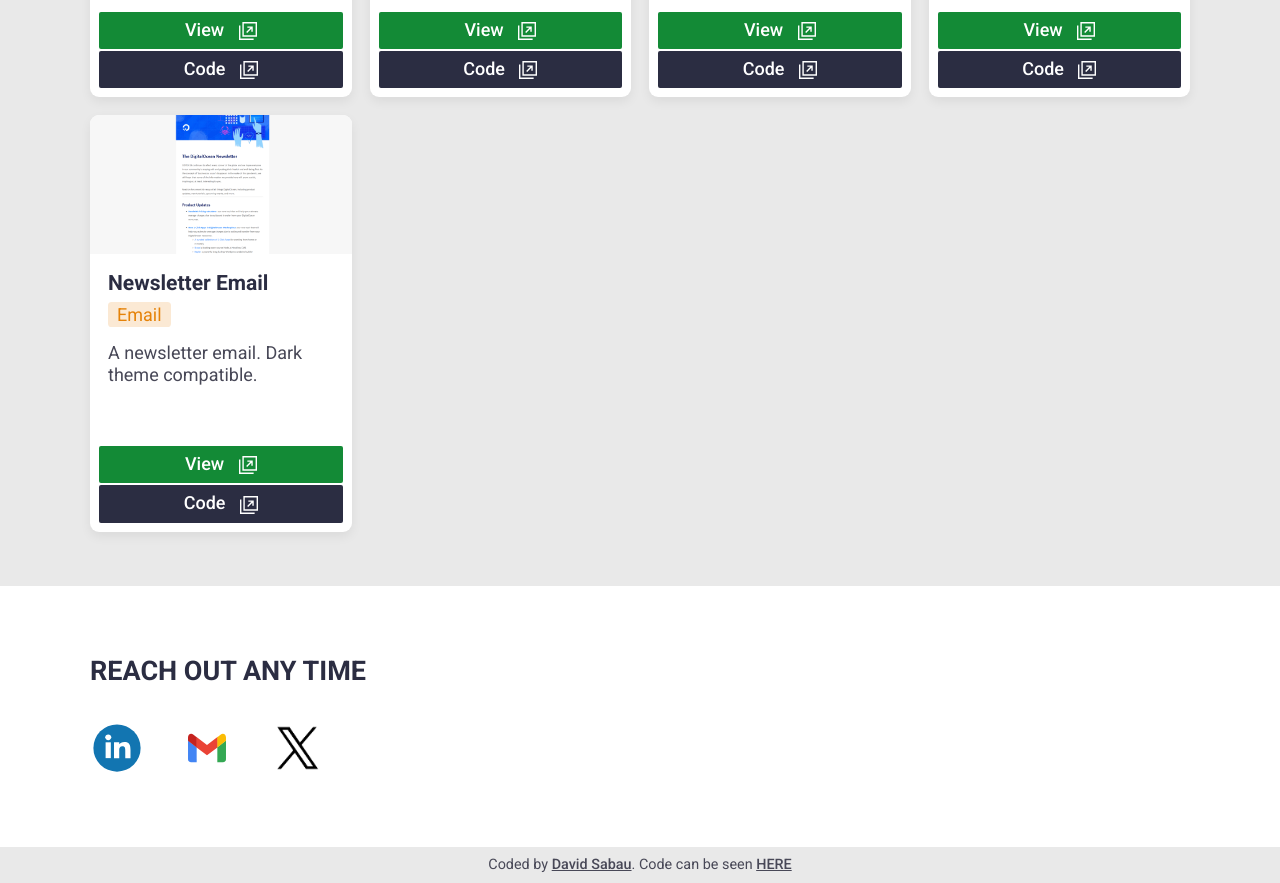
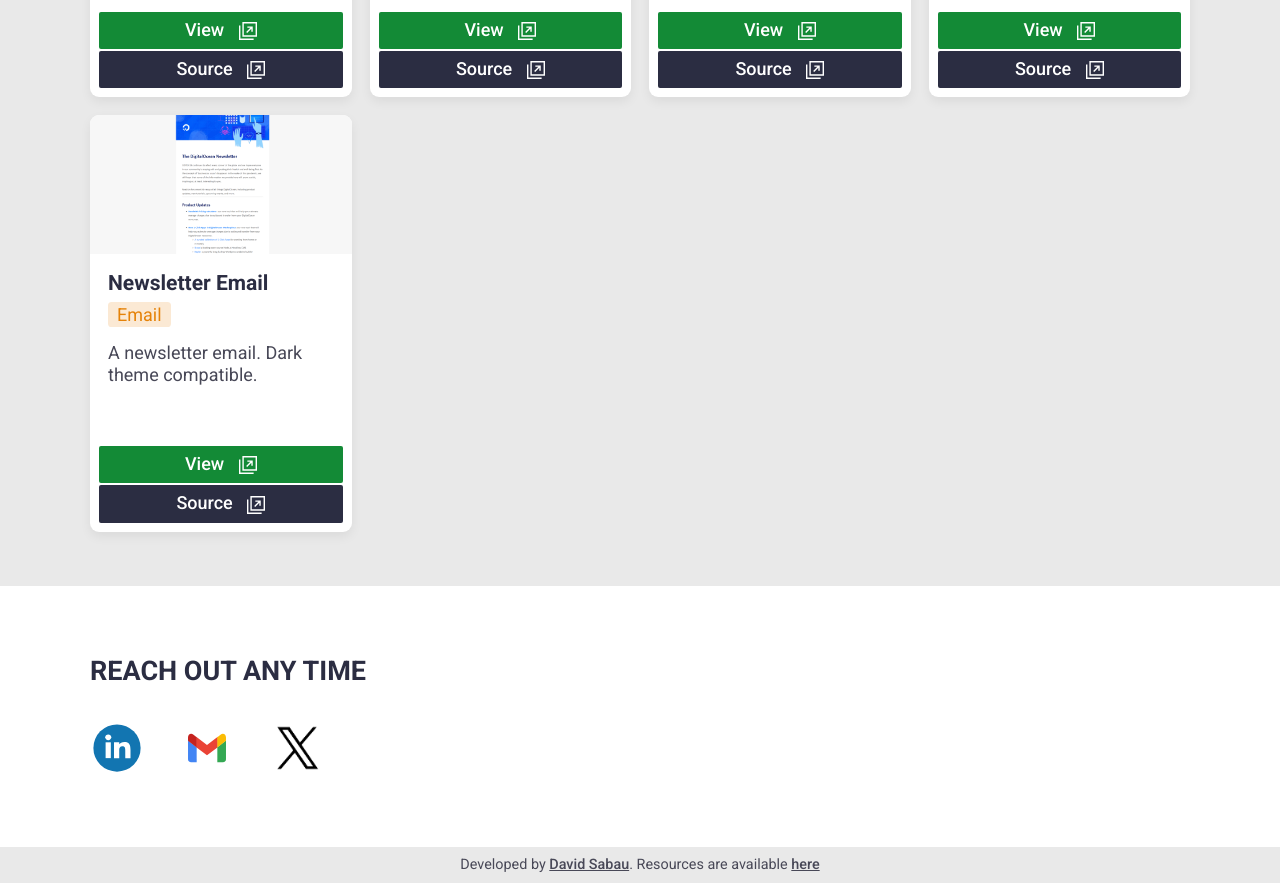
Before and after one commit to davosab/email-dev-portfolio, a plain HTML site: page index.html in a window 1280 px wide. Shown: the part 2217-3100 px from the top of the page. Drawn offline with Linux system fonts and the light colour scheme.

Commit message:
Update index.html

```diff
--- a/index.html
+++ b/index.html
@@ -170,7 +170,7 @@
         </p>
       </div>
       <a class="view-link" target="_blank" href="projects/lead capture/lead-capture">View<svg version="1.1" id="_x32_" xmlns="http://www.w3.org/2000/svg" xmlns:xlink="http://www.w3.org/1999/xlink" viewBox="0 0 512 512" xml:space="preserve"><g id="SVGRepo_bgCarrier" stroke-width="0"></g><g id="SVGRepo_tracerCarrier" stroke-linecap="round" stroke-linejoin="round"></g><g id="SVGRepo_iconCarrier"><g><path d="M96,0v416h416V0H96z M472,376H136V40h336V376z"></path><polygon points="40,472 40,296 40,136 40,96 0,96 0,512 416,512 416,472 376,472 "></polygon><polygon points="232.812,312.829 350.671,194.969 350.671,279.766 390.671,279.766 390.671,126.688 237.594,126.688 237.594,166.688 322.39,166.688 204.531,284.547 "></polygon></g></g></svg></a>
-      <a class="code-link" target="_blank" href="https://github.com/davosab/email-dev-portfolio/tree/main/projects/lead%20capture">Code<svg version="1.1" id="_x32_" xmlns="http://www.w3.org/2000/svg" xmlns:xlink="http://www.w3.org/1999/xlink" viewBox="0 0 512 512" xml:space="preserve"><g id="SVGRepo_bgCarrier" stroke-width="0"></g><g id="SVGRepo_tracerCarrier" stroke-linecap="round" stroke-linejoin="round"></g><g id="SVGRepo_iconCarrier"><g><path d="M96,0v416h416V0H96z M472,376H136V40h336V376z"></path><polygon points="40,472 40,296 40,136 40,96 0,96 0,512 416,512 416,472 376,472 "></polygon><polygon points="232.812,312.829 350.671,194.969 350.671,279.766 390.671,279.766 390.671,126.688 237.594,126.688 237.594,166.688 322.39,166.688 204.531,284.547 "></polygon></g></g></svg></a>
+      <a class="code-link" target="_blank" href="https://github.com/davosab/email-dev-portfolio/tree/main/projects/lead%20capture">Source<svg version="1.1" id="_x32_" xmlns="http://www.w3.org/2000/svg" xmlns:xlink="http://www.w3.org/1999/xlink" viewBox="0 0 512 512" xml:space="preserve"><g id="SVGRepo_bgCarrier" stroke-width="0"></g><g id="SVGRepo_tracerCarrier" stroke-linecap="round" stroke-linejoin="round"></g><g id="SVGRepo_iconCarrier"><g><path d="M96,0v416h416V0H96z M472,376H136V40h336V376z"></path><polygon points="40,472 40,296 40,136 40,96 0,96 0,512 416,512 416,472 376,472 "></polygon><polygon points="232.812,312.829 350.671,194.969 350.671,279.766 390.671,279.766 390.671,126.688 237.594,126.688 237.594,166.688 322.39,166.688 204.531,284.547 "></polygon></g></g></svg></a>
     </article>
 
     <article data-project-type="landing-page" class="card">
@@ -186,7 +186,7 @@
         </p>
       </div>
       <a class="view-link" target="_blank" href="projects/sign up/sign-up">View<svg version="1.1" id="_x32_" xmlns="http://www.w3.org/2000/svg" xmlns:xlink="http://www.w3.org/1999/xlink" viewBox="0 0 512 512" xml:space="preserve"><g id="SVGRepo_bgCarrier" stroke-width="0"></g><g id="SVGRepo_tracerCarrier" stroke-linecap="round" stroke-linejoin="round"></g><g id="SVGRepo_iconCarrier"><g><path d="M96,0v416h416V0H96z M472,376H136V40h336V376z"></path><polygon points="40,472 40,296 40,136 40,96 0,96 0,512 416,512 416,472 376,472 "></polygon><polygon points="232.812,312.829 350.671,194.969 350.671,279.766 390.671,279.766 390.671,126.688 237.594,126.688 237.594,166.688 322.39,166.688 204.531,284.547 "></polygon></g></g></svg></a>
-      <a class="code-link" target="_blank" href="https://github.com/davosab/email-dev-portfolio/tree/main/projects/sign%20up">Code<svg version="1.1" id="_x32_" xmlns="http://www.w3.org/2000/svg" xmlns:xlink="http://www.w3.org/1999/xlink" viewBox="0 0 512 512" xml:space="preserve"><g id="SVGRepo_bgCarrier" stroke-width="0"></g><g id="SVGRepo_tracerCarrier" stroke-linecap="round" stroke-linejoin="round"></g><g id="SVGRepo_iconCarrier"><g><path d="M96,0v416h416V0H96z M472,376H136V40h336V376z"></path><polygon points="40,472 40,296 40,136 40,96 0,96 0,512 416,512 416,472 376,472 "></polygon><polygon points="232.812,312.829 350.671,194.969 350.671,279.766 390.671,279.766 390.671,126.688 237.594,126.688 237.594,166.688 322.39,166.688 204.531,284.547 "></polygon></g></g></svg></a>
+      <a class="code-link" target="_blank" href="https://github.com/davosab/email-dev-portfolio/tree/main/projects/sign%20up">Source<svg version="1.1" id="_x32_" xmlns="http://www.w3.org/2000/svg" xmlns:xlink="http://www.w3.org/1999/xlink" viewBox="0 0 512 512" xml:space="preserve"><g id="SVGRepo_bgCarrier" stroke-width="0"></g><g id="SVGRepo_tracerCarrier" stroke-linecap="round" stroke-linejoin="round"></g><g id="SVGRepo_iconCarrier"><g><path d="M96,0v416h416V0H96z M472,376H136V40h336V376z"></path><polygon points="40,472 40,296 40,136 40,96 0,96 0,512 416,512 416,472 376,472 "></polygon><polygon points="232.812,312.829 350.671,194.969 350.671,279.766 390.671,279.766 390.671,126.688 237.594,126.688 237.594,166.688 322.39,166.688 204.531,284.547 "></polygon></g></g></svg></a>
     </article>
 
     <article data-project-type="email" class="card">
@@ -202,7 +202,7 @@
         </p>
       </div>
       <a class="view-link" target="_blank" href="projects/bose-promotional">View<svg version="1.1" id="_x32_" xmlns="http://www.w3.org/2000/svg" xmlns:xlink="http://www.w3.org/1999/xlink" viewBox="0 0 512 512" xml:space="preserve"><g id="SVGRepo_bgCarrier" stroke-width="0"></g><g id="SVGRepo_tracerCarrier" stroke-linecap="round" stroke-linejoin="round"></g><g id="SVGRepo_iconCarrier"><g><path d="M96,0v416h416V0H96z M472,376H136V40h336V376z"></path><polygon points="40,472 40,296 40,136 40,96 0,96 0,512 416,512 416,472 376,472 "></polygon><polygon points="232.812,312.829 350.671,194.969 350.671,279.766 390.671,279.766 390.671,126.688 237.594,126.688 237.594,166.688 322.39,166.688 204.531,284.547 "></polygon></g></g></svg></a>
-      <a class="code-link" target="_blank" href="https://github.com/davosab/email-dev-portfolio/blob/main/projects/bose-promotional.html">Code<svg version="1.1" id="_x32_" xmlns="http://www.w3.org/2000/svg" xmlns:xlink="http://www.w3.org/1999/xlink" viewBox="0 0 512 512" xml:space="preserve"><g id="SVGRepo_bgCarrier" stroke-width="0"></g><g id="SVGRepo_tracerCarrier" stroke-linecap="round" stroke-linejoin="round"></g><g id="SVGRepo_iconCarrier"><g><path d="M96,0v416h416V0H96z M472,376H136V40h336V376z"></path><polygon points="40,472 40,296 40,136 40,96 0,96 0,512 416,512 416,472 376,472 "></polygon><polygon points="232.812,312.829 350.671,194.969 350.671,279.766 390.671,279.766 390.671,126.688 237.594,126.688 237.594,166.688 322.39,166.688 204.531,284.547 "></polygon></g></g></svg></a>
+      <a class="code-link" target="_blank" href="https://github.com/davosab/email-dev-portfolio/blob/main/projects/bose-promotional.html">Source<svg version="1.1" id="_x32_" xmlns="http://www.w3.org/2000/svg" xmlns:xlink="http://www.w3.org/1999/xlink" viewBox="0 0 512 512" xml:space="preserve"><g id="SVGRepo_bgCarrier" stroke-width="0"></g><g id="SVGRepo_tracerCarrier" stroke-linecap="round" stroke-linejoin="round"></g><g id="SVGRepo_iconCarrier"><g><path d="M96,0v416h416V0H96z M472,376H136V40h336V376z"></path><polygon points="40,472 40,296 40,136 40,96 0,96 0,512 416,512 416,472 376,472 "></polygon><polygon points="232.812,312.829 350.671,194.969 350.671,279.766 390.671,279.766 390.671,126.688 237.594,126.688 237.594,166.688 322.39,166.688 204.531,284.547 "></polygon></g></g></svg></a>
     </article>
 
     <article data-project-type="email" class="card">
@@ -217,7 +217,7 @@
         </p>
       </div>
       <a class="view-link" target="_blank" href="projects/huckberry-transactional">View<svg version="1.1" id="_x32_" xmlns="http://www.w3.org/2000/svg" xmlns:xlink="http://www.w3.org/1999/xlink" viewBox="0 0 512 512" xml:space="preserve"><g id="SVGRepo_bgCarrier" stroke-width="0"></g><g id="SVGRepo_tracerCarrier" stroke-linecap="round" stroke-linejoin="round"></g><g id="SVGRepo_iconCarrier"><g><path d="M96,0v416h416V0H96z M472,376H136V40h336V376z"></path><polygon points="40,472 40,296 40,136 40,96 0,96 0,512 416,512 416,472 376,472 "></polygon><polygon points="232.812,312.829 350.671,194.969 350.671,279.766 390.671,279.766 390.671,126.688 237.594,126.688 237.594,166.688 322.39,166.688 204.531,284.547 "></polygon></g></g></svg></a>
-      <a class="code-link" target="_blank" href="https://github.com/davosab/email-dev-portfolio/blob/main/projects/huckberry-transactional.html">Code<svg version="1.1" id="_x32_" xmlns="http://www.w3.org/2000/svg" xmlns:xlink="http://www.w3.org/1999/xlink" viewBox="0 0 512 512" xml:space="preserve"><g id="SVGRepo_bgCarrier" stroke-width="0"></g><g id="SVGRepo_tracerCarrier" stroke-linecap="round" stroke-linejoin="round"></g><g id="SVGRepo_iconCarrier"><g><path d="M96,0v416h416V0H96z M472,376H136V40h336V376z"></path><polygon points="40,472 40,296 40,136 40,96 0,96 0,512 416,512 416,472 376,472 "></polygon><polygon points="232.812,312.829 350.671,194.969 350.671,279.766 390.671,279.766 390.671,126.688 237.594,126.688 237.594,166.688 322.39,166.688 204.531,284.547 "></polygon></g></g></svg></a>
+      <a class="code-link" target="_blank" href="https://github.com/davosab/email-dev-portfolio/blob/main/projects/huckberry-transactional.html">Source<svg version="1.1" id="_x32_" xmlns="http://www.w3.org/2000/svg" xmlns:xlink="http://www.w3.org/1999/xlink" viewBox="0 0 512 512" xml:space="preserve"><g id="SVGRepo_bgCarrier" stroke-width="0"></g><g id="SVGRepo_tracerCarrier" stroke-linecap="round" stroke-linejoin="round"></g><g id="SVGRepo_iconCarrier"><g><path d="M96,0v416h416V0H96z M472,376H136V40h336V376z"></path><polygon points="40,472 40,296 40,136 40,96 0,96 0,512 416,512 416,472 376,472 "></polygon><polygon points="232.812,312.829 350.671,194.969 350.671,279.766 390.671,279.766 390.671,126.688 237.594,126.688 237.594,166.688 322.39,166.688 204.531,284.547 "></polygon></g></g></svg></a>
     </article>
 
     <article data-project-type="email" class="card">
@@ -232,7 +232,7 @@
         </p>
       </div>
       <a class="view-link" target="_blank" href="projects/digitalocean-newsletter">View<svg version="1.1" id="_x32_" xmlns="http://www.w3.org/2000/svg" xmlns:xlink="http://www.w3.org/1999/xlink" viewBox="0 0 512 512" xml:space="preserve"><g id="SVGRepo_bgCarrier" stroke-width="0"></g><g id="SVGRepo_tracerCarrier" stroke-linecap="round" stroke-linejoin="round"></g><g id="SVGRepo_iconCarrier"><g><path d="M96,0v416h416V0H96z M472,376H136V40h336V376z"></path><polygon points="40,472 40,296 40,136 40,96 0,96 0,512 416,512 416,472 376,472 "></polygon><polygon points="232.812,312.829 350.671,194.969 350.671,279.766 390.671,279.766 390.671,126.688 237.594,126.688 237.594,166.688 322.39,166.688 204.531,284.547 "></polygon></g></g></svg></a>
-      <a class="code-link" target="_blank" href="https://github.com/davosab/email-dev-portfolio/blob/main/projects/digitalocean-newsletter.html">Code<svg version="1.1" id="_x32_" xmlns="http://www.w3.org/2000/svg" xmlns:xlink="http://www.w3.org/1999/xlink" viewBox="0 0 512 512" xml:space="preserve"><g id="SVGRepo_bgCarrier" stroke-width="0"></g><g id="SVGRepo_tracerCarrier" stroke-linecap="round" stroke-linejoin="round"></g><g id="SVGRepo_iconCarrier"><g><path d="M96,0v416h416V0H96z M472,376H136V40h336V376z"></path><polygon points="40,472 40,296 40,136 40,96 0,96 0,512 416,512 416,472 376,472 "></polygon><polygon points="232.812,312.829 350.671,194.969 350.671,279.766 390.671,279.766 390.671,126.688 237.594,126.688 237.594,166.688 322.39,166.688 204.531,284.547 "></polygon></g></g></svg></a>
+      <a class="code-link" target="_blank" href="https://github.com/davosab/email-dev-portfolio/blob/main/projects/digitalocean-newsletter.html">Source<svg version="1.1" id="_x32_" xmlns="http://www.w3.org/2000/svg" xmlns:xlink="http://www.w3.org/1999/xlink" viewBox="0 0 512 512" xml:space="preserve"><g id="SVGRepo_bgCarrier" stroke-width="0"></g><g id="SVGRepo_tracerCarrier" stroke-linecap="round" stroke-linejoin="round"></g><g id="SVGRepo_iconCarrier"><g><path d="M96,0v416h416V0H96z M472,376H136V40h336V376z"></path><polygon points="40,472 40,296 40,136 40,96 0,96 0,512 416,512 416,472 376,472 "></polygon><polygon points="232.812,312.829 350.671,194.969 350.671,279.766 390.671,279.766 390.671,126.688 237.594,126.688 237.594,166.688 322.39,166.688 204.531,284.547 "></polygon></g></g></svg></a>
     </article>
 
   </div>
@@ -258,7 +258,7 @@
 
 <footer>
   <p>
-    Coded by <a href="https://www.linkedin.com/in/davosab/" target="_blank">David Sabau</a>. Code can be seen <a href="https://github.com/davosab/email-dev-portfolio" target="_blank">HERE</a>
+    Developed by <a href="https://www.linkedin.com/in/davosab/" target="_blank">David Sabau</a>. Resources are available <a href="https://github.com/davosab/email-dev-portfolio" target="_blank">here</a>
   </p>
 </footer>
 </body>
```
